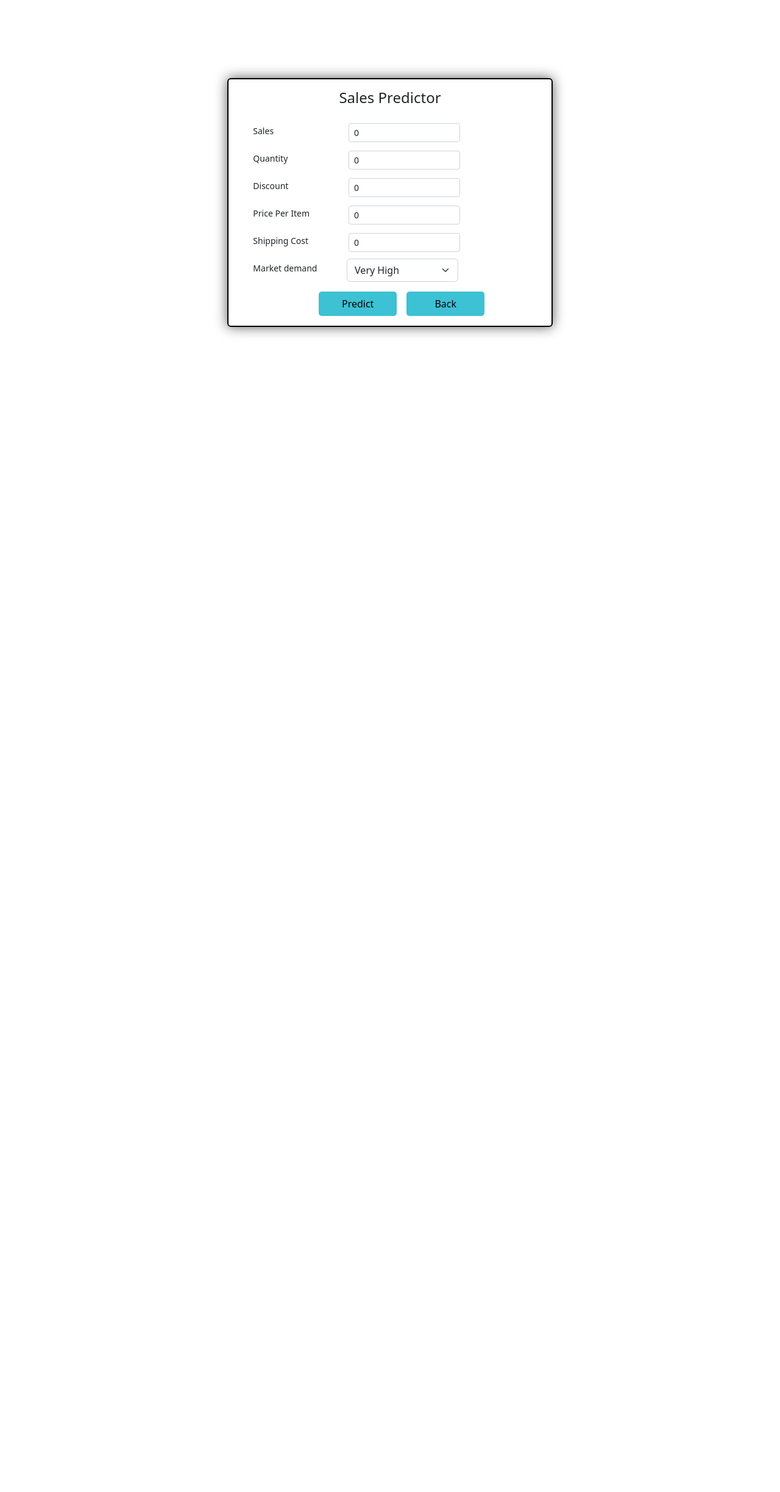
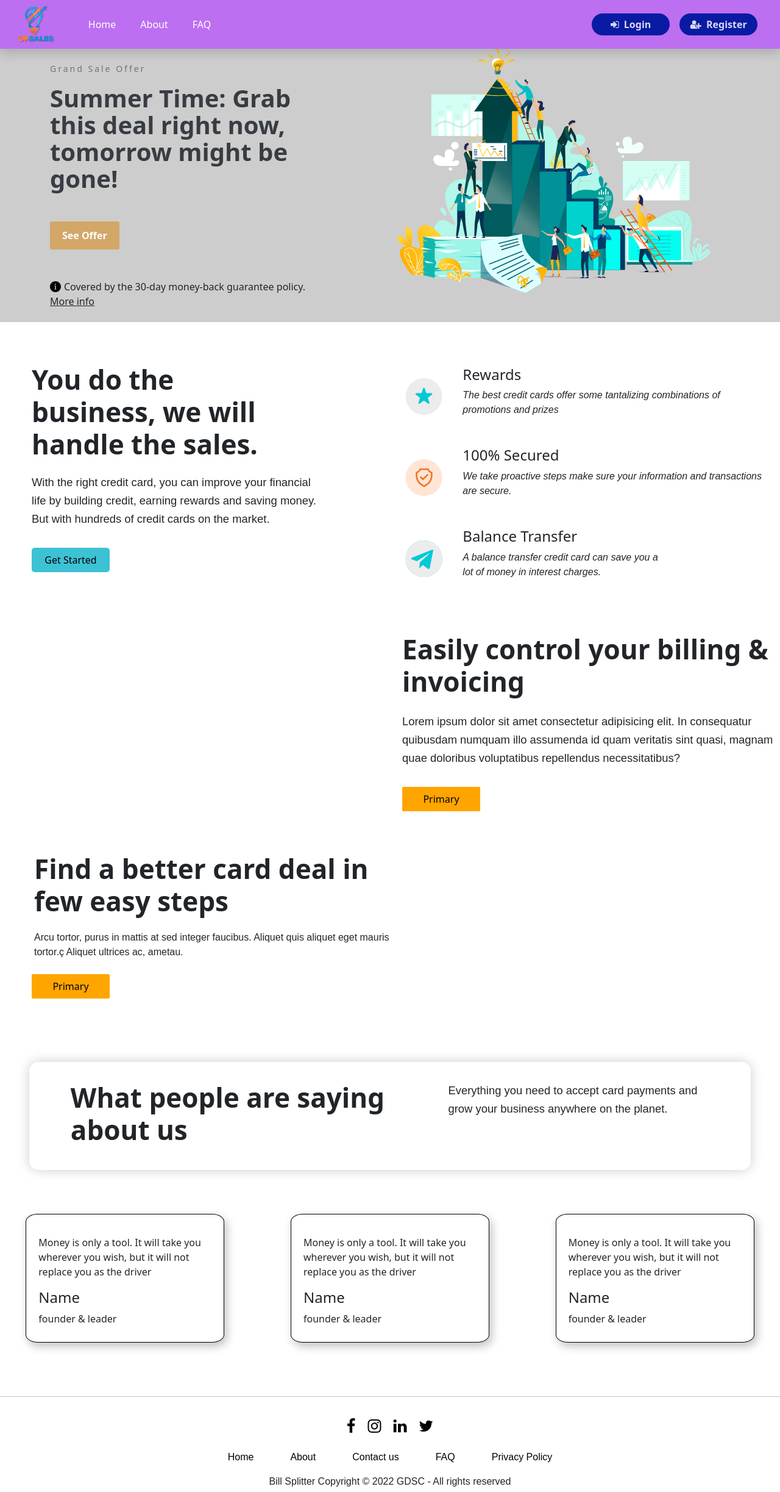
Before and after one commit to vivek2293/Project_UpSales, a React (Create React App) app: page / in a window 1280 px wide. Shown: the whole page at 61% size. Before the commit the page ends 800 px from the top, so only its background shows below. Built offline with nearby package versions, Linux system fonts and the light colour scheme.

Commit message:
Added Routing

```diff
--- a/src/App.js
+++ b/src/App.js
@@ -4,10 +4,6 @@ import { Route, Routes } from 'react-router-dom';
 import Signup from './Components/Auth/Signup';
 import Login from './Components/Auth/Login';
 import Navbar from './Components/Navbar';
-import Mysales from './Components/Mysales';
-import Structure from './Components/Structure';
-import Data from './Components/Data';
-import Charts from './Components/Charts';
 import Prediction from './Components/prediction';
 import Review from "./Components/review";
 import Secondary from './Components/Secondary';
@@ -22,10 +18,7 @@ function App() {
 
   return (
     <>
-    <Prediction />
-    {/* <CreateForm /> */}
-      {/* <Dashboard /> */}
-     {/* <Navbar />
+      <Navbar />
       <Routes>
         <Route path="/" element={
           <>
@@ -34,31 +27,15 @@ function App() {
             <Tertiary />
             <Card />
             <Review />
+            <Footer />
           </>
         } />
         <Route path="/signup" element={<Signup />} />
         <Route path="/login" element={<Login />} />
-      <Route path="/a" element={
-        <>
-          <Charts />
-          <Structure />
-        </>
-      } />
-      <Route path="/createSale" element={
-        <Mysales />
-      } />
-      <Route path="/predictSale" element={
-        <Prediction />
-      } />
+        <Route path="/dashboard" element={<Dashboard />} />
+        <Route path="/createSale" element={<CreateForm />} />
+        <Route path="/predictSale" element={<Prediction /> } />
       </Routes>
-    <Footer />
-     {/* <Mysales />
-    <Charts />
-    <Structure /> */}
-    {/* <Review /> */}
-    {/* <Secondary /> */}
-    {/* <Tertiary /> */}
-    {/* <Dashboard /> */}
     </>
   );
 }
--- a/src/Components/Dashboard.jsx
+++ b/src/Components/Dashboard.jsx
@@ -68,7 +68,7 @@ export default function Dashboard() {
 
             <div className='d-flex justify-content-center m-5'>
                 <div className='col-md-11 p-3 card-dash1 mx-5'>
-                    <h2 className='ps-5 pt-3 '>Visual Representation: </h2>
+                    <h2 className='ps-5 pt-3 '><i>Monthly Sales:</i> </h2>
                     <Charts />
                 </div>
             </div>
--- a/src/Components/Footer.jsx
+++ b/src/Components/Footer.jsx
@@ -16,10 +16,10 @@ export default function Footer() {
 
                     <div className="row">
                         <ul>
-                            <li><a href="../index.html">Home</a></li>
+                            <li><a href="#">Home</a></li>
                             <li><a href="#">About</a></li>
                             <li><a href="#">Contact us</a></li>
-                            <li><a href="../faq.html">FAQ</a></li>
+                            <li><a href="#">FAQ</a></li>
                             <li><a href="#">Privacy Policy</a></li>
                         </ul>
                     </div>
--- a/src/Components/Mysales.jsx
+++ b/src/Components/Mysales.jsx
@@ -2,8 +2,10 @@ import React from "react";
 import axios from "axios";
 import url from "../global_var";
 import "../css/mysales.css";
+import { Link, useNavigate } from "react-router-dom";
 
 export default function Mysales() {
+  const navigate = useNavigate();
   const [date, setDate] = React.useState("");
   const [option, setOption] = React.useState("Computer & Accessories");
   const [salesdata, setSalesdata] = React.useState({
@@ -41,7 +43,7 @@ export default function Mysales() {
         "category": option,
         "priceperItem": salesdata.price,
         "modelNumber": salesdata.modelNumber,
-        "total": (salesdata.quantity*salesdata.price),
+        "total": (salesdata.quantity * salesdata.price),
       },
     };
     console.log(info);
@@ -50,6 +52,8 @@ export default function Mysales() {
       .post(url + "/create", info)
       .then((res) => {
         console.log(res);
+        navigate("/dashboard");
+        window.location.reload();
       })
       .catch((err) => {
         console.log(err);
@@ -217,9 +221,11 @@ export default function Mysales() {
               <button type="submit" className="btn custom-btn">
                 Create
               </button>
-              <button type="button" className="btn custom-btn">
-                Back
-              </button>
+              <Link to="/dashboard">
+                <button type="button" className="btn custom-btn ms-3">
+                  Back
+                </button>
+              </Link>
             </div>
           </form>
         </div>
--- a/src/Components/Structure.jsx
+++ b/src/Components/Structure.jsx
@@ -127,6 +127,15 @@ export default function Structure() {
                 setID(e.target.id);
                 getSingleData(e.target.id);
                 setShow(true);
+              }}
+            ></i>
+          <i
+              className="fa fa-trash ps-4"
+              id={item.id}
+              onClick={(e) => {
+                // console.log(e.target.id)
+                setID(e.target.id);
+                deleteSaleData(e.target.id);
               }}
             ></i>
           </td>
--- a/src/Components/prediction.jsx
+++ b/src/Components/prediction.jsx
@@ -1,6 +1,7 @@
 import React from "react";
 import axios from "axios";
 import url from "../global_var";
+import { Link } from "react-router-dom";
 
 export default function Prediction() {
   const [option, setOption] = React.useState("2.0");
@@ -184,9 +185,11 @@ export default function Prediction() {
               <button type="submit" className="btn custom-btn">
                 Predict
               </button>
-              <button type="button" className="btn custom-btn">
-                Back
-              </button>
+              <Link to="/dashboard">
+                <button type="button" className="btn custom-btn ms-3">
+                  Back
+                </button>
+              </Link>
             </div>
           </form>
         </div>
```
Lines whose indentation alone changed are shown as unchanged.
